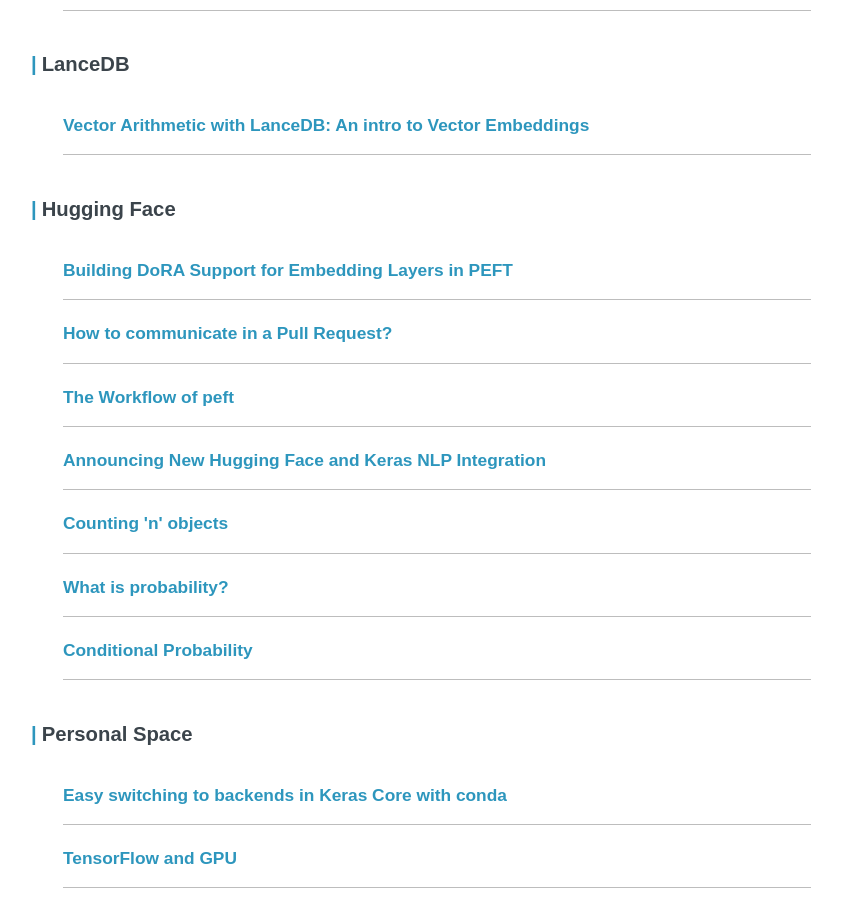
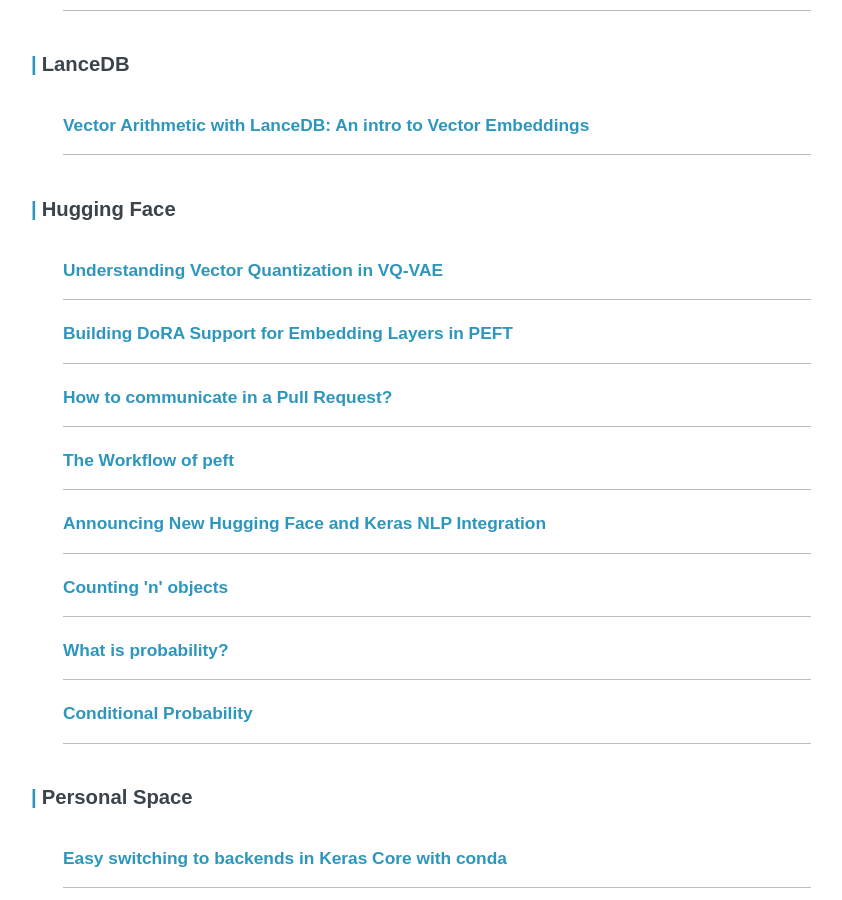
Before and after one commit to ariG23498/ariG23498.github.io, a Jekyll site: the page built from blogs.md, in a window 1280 px wide and 900 px high, scrolled down 4419 px. Shown: the whole window, without its empty margins (219-1061 px from the left). Built offline with Jekyll 4.4.1, drawn with Linux system fonts in a browser that asks for light colours.

Commit message:
Update blogs.md

```diff
--- a/blogs.md
+++ b/blogs.md
@@ -201,6 +201,9 @@ permalink: /posts
 
         <h3>Hugging Face</h3>
         <article class="archive-item">
+        <a class="archive-item-link" href="https://huggingface.co/blog/ariG23498/understand-vq" target="_blank" rel="noopener noreferrer">Understanding Vector Quantization in VQ-VAE</a>
+        </article>
+        <article class="archive-item">
         <a class="archive-item-link" href="https://huggingface.co/blog/ariG23498/peft-dora" target="_blank" rel="noopener noreferrer">Building DoRA Support for Embedding Layers in PEFT</a>
         </article>
         <article class="archive-item">
```
